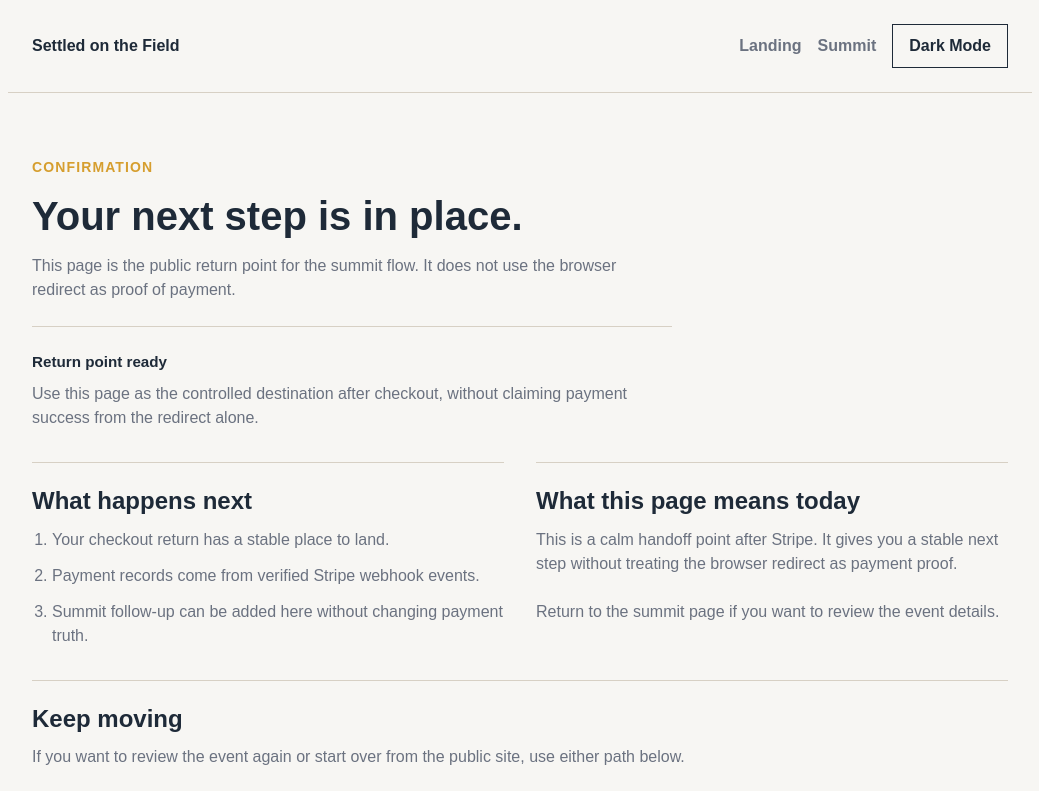
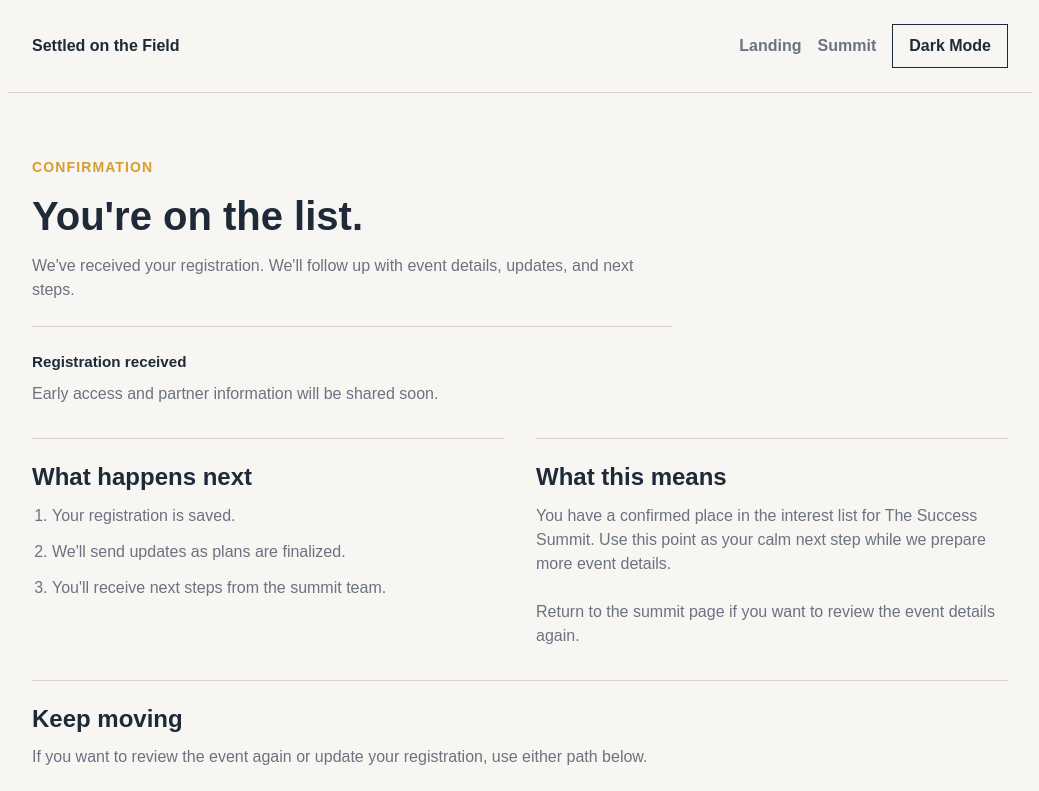
Before and after one commit to gacurl/settled-field-platform, a Next.js app: page /confirmation in a window 1280 px wide. Shown: the top 791 px of the page, without its empty margins (120-1159 px from the left). Built offline with nearby package versions, Linux system fonts and the light colour scheme.

Commit message:
Issue 6-4: convert registration to interest-only flow

```diff
--- a/app/confirmation/page.tsx
+++ b/app/confirmation/page.tsx
@@ -1,45 +1,20 @@
 import Link from "next/link";
 
-function getSearchParamValue(value: string | string[] | undefined) {
-  return Array.isArray(value) ? value[0] : value;
-}
-
-type ConfirmationPageProps = {
-  searchParams: Promise<{
-    mode?: string | string[];
-  }>;
-};
-
-export default async function ConfirmationPage({
-  searchParams,
-}: ConfirmationPageProps) {
-  const resolvedSearchParams = await searchParams;
-  const mode = getSearchParamValue(resolvedSearchParams.mode);
-  const fromCheckout = mode === "checkout";
-
+export default function ConfirmationPage() {
   return (
     <section className="confirmation-page">
       <div className="confirmation-page__intro">
         <p className="confirmation-page__eyebrow">Confirmation</p>
-        <h1 className="confirmation-page__title">
-          Your next step is in place.
-        </h1>
+        <h1 className="confirmation-page__title">You&apos;re on the list.</h1>
         <p className="confirmation-page__lede">
-          {fromCheckout
-            ? "You have returned from Stripe Checkout. Payment verification is handled server-side through Stripe webhooks."
-            : "This page is the public return point for the summit flow. It does not use the browser redirect as proof of payment."}
+          We&apos;ve received your registration. We&apos;ll follow up with event
+          details, updates, and next steps.
         </p>
 
         <div className="confirmation-status">
-          <p className="confirmation-status__title">
-            {fromCheckout
-              ? "Checkout return received"
-              : "Return point ready"}
-          </p>
+          <p className="confirmation-status__title">Registration received</p>
           <p className="confirmation-status__body">
-            {fromCheckout
-              ? "Watch for summit follow-up details. If anything needs attention, we will use the registration information you provided."
-              : "Use this page as the controlled destination after checkout, without claiming payment success from the redirect alone."}
+            Early access and partner information will be shared soon.
           </p>
         </div>
       </div>
@@ -48,20 +23,22 @@ export default async function ConfirmationPage({
         <section className="confirmation-section">
           <h2>What happens next</h2>
           <ol className="confirmation-list">
-            <li>Your checkout return has a stable place to land.</li>
-            <li>Payment records come from verified Stripe webhook events.</li>
-            <li>Summit follow-up can be added here without changing payment truth.</li>
+            <li>Your registration is saved.</li>
+            <li>We&apos;ll send updates as plans are finalized.</li>
+            <li>You&apos;ll receive next steps from the summit team.</li>
           </ol>
         </section>
 
         <section className="confirmation-section">
-          <h2>What this page means today</h2>
+          <h2>What this means</h2>
           <p>
-            This is a calm handoff point after Stripe. It gives you a stable
-            next step without treating the browser redirect as payment proof.
+            You have a confirmed place in the interest list for The Success
+            Summit. Use this point as your calm next step while we prepare more
+            event details.
           </p>
           <p className="confirmation-section__note">
-            Return to the summit page if you want to review the event details.
+            Return to the summit page if you want to review the event details
+            again.
           </p>
         </section>
       </div>
@@ -69,15 +46,15 @@ export default async function ConfirmationPage({
       <section className="confirmation-actions">
         <h2>Keep moving</h2>
         <p>
-          If you want to review the event again or start over from the public
-          site, use either path below.
+          If you want to review the event again or update your registration,
+          use either path below.
         </p>
         <div className="confirmation-actions__links">
           <Link className="confirmation-actions__primary" href="/summit">
             Back to Summit
           </Link>
-          <Link className="confirmation-actions__secondary" href="/">
-            Return Home
+          <Link className="confirmation-actions__secondary" href="/register">
+            Update Registration
           </Link>
         </div>
       </section>
--- a/app/register/actions.ts
+++ b/app/register/actions.ts
@@ -59,5 +59,5 @@ export async function submitRegistration(
   const draft = buildRegistrationDraft(values);
   await writeRegistrationDraft(draft);
 
-  redirect("/register/success");
+  redirect("/confirmation");
 }
```
Also changed, not shown: app/register/page.tsx (+10 -52 lines), app/register/register-form.tsx (+5 -16 lines), app/register/success/page.tsx (+15 -13 lines).
